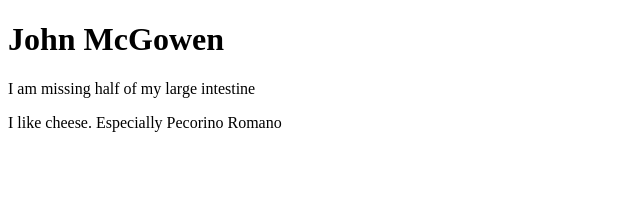
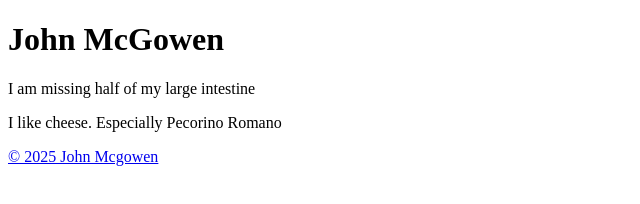
Before and after one commit to Thysillies/Thysillies.github.io, a plain HTML site: page index.html in a window 1280 px wide. Shown: the whole page, without its empty margins (0-640 px from the left). Drawn offline with Linux system fonts and the light colour scheme.

Commit message:
nav link

```diff
--- a/index.html
+++ b/index.html
@@ -6,10 +6,15 @@
 
 <body>
   <h1>John McGowen</h1>
-  <div>
+
     <p>I am missing half of my large intestine</p>
     <p>I like cheese. Especially Pecorino Romano</p>
-  </div>
+	<a href="favorites.html">
+
+
+  <footer>
+	<p>&copy; 2025 John Mcgowen</p>
+  </footer>
 </body>
 
 </html>
```
